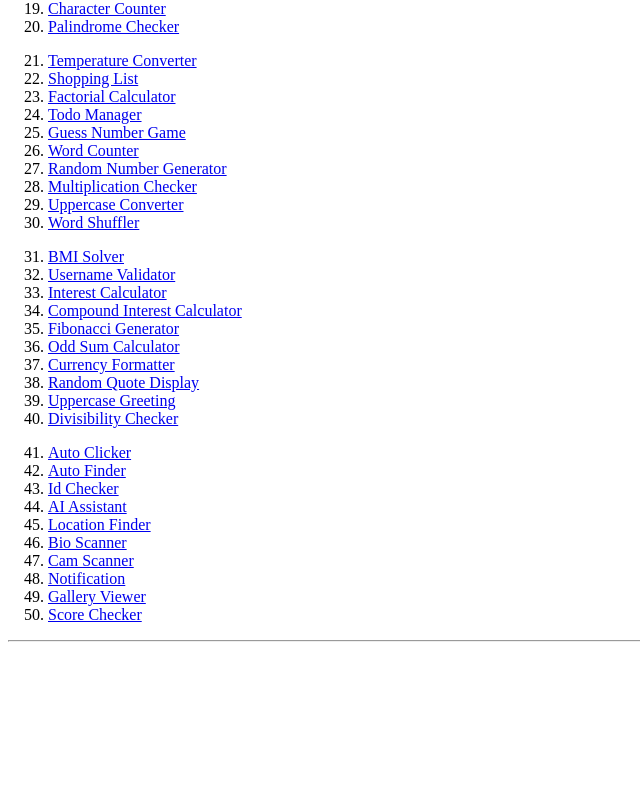
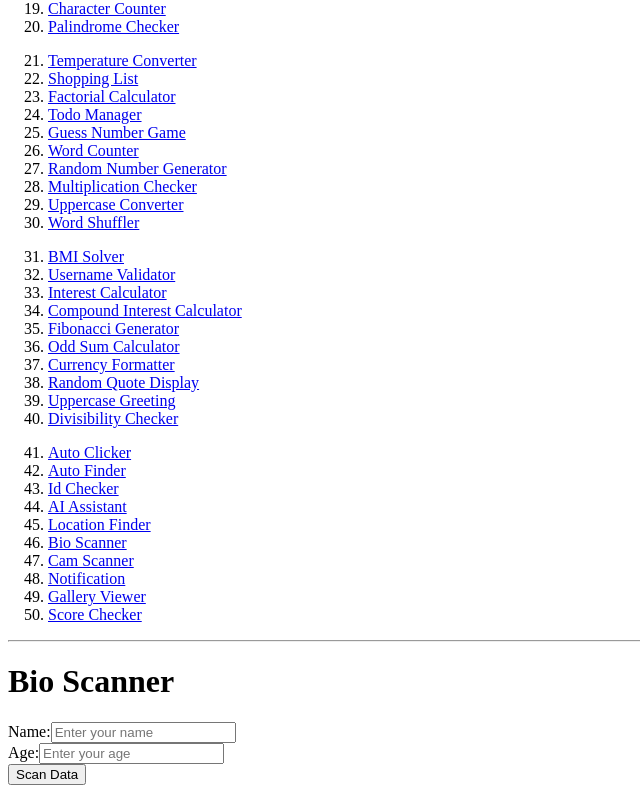
Before and after one commit to SVFC-Travel-Booking-System/Angular-Components, an Angular app: page /bio-scanner in a window 1280 px wide. Before the commit this address led to /. Shown: the part 420-1213 px from the top of the page, without its empty margins (0-640 px from the left). Before the commit the page ends 1070 px from the top, so only its background shows below. Built offline with nearby package versions, Linux system fonts and the light colour scheme.

Commit message:
#46 simple bio scanner component

```diff
--- a/src/app/app-routing.module.ts
+++ b/src/app/app-routing.module.ts
@@ -45,7 +45,7 @@ import { AutofinderComponent } from './components/autofinder/autofinder.componen
 import { IdcheckerComponent } from './components/idchecker/idchecker.component';
 import { AiassistantComponent } from './components/aiassistant/aiassistant.component';
 import { LocationfinderComponent } from './components/locationfinder/locationfinder.component';
-
+import { BioscannerComponent } from './components/bioscanner/bioscanner.component';
 
 
 const routes: Routes = [
@@ -94,7 +94,7 @@ const routes: Routes = [
   { path: 'id-checker', component: IdcheckerComponent},
   { path: 'ai-assistant', component: AiassistantComponent},
   { path: 'location-finder', component: LocationfinderComponent},
-
+  { path: 'bio-scanner', component: BioscannerComponent},
 
 ];
 
--- a/src/app/app.module.ts
+++ b/src/app/app.module.ts
@@ -49,6 +49,7 @@ import { AutofinderComponent } from './components/autofinder/autofinder.componen
 import { IdcheckerComponent } from './components/idchecker/idchecker.component';
 import { AiassistantComponent } from './components/aiassistant/aiassistant.component';
 import { LocationfinderComponent } from './components/locationfinder/locationfinder.component';
+import { BioscannerComponent } from './components/bioscanner/bioscanner.component';
 
 
 @NgModule({
@@ -99,6 +100,7 @@ import { LocationfinderComponent } from './components/locationfinder/locationfin
     IdcheckerComponent,
     AiassistantComponent,
     LocationfinderComponent,
+    BioscannerComponent,
 
 
 
--- /dev/null
+++ b/src/app/components/bioscanner/bioscanner.component.html
@@ -0,0 +1,21 @@
+<div class="container">
+    <h1>Bio Scanner</h1>
+
+    <!-- Input fields for user data -->
+    <div>
+        <label for="name">Name:</label>
+        <input id="name" type="text" [(ngModel)]="name" placeholder="Enter your name" />
+    </div>
+
+    <div>
+        <label for="age">Age:</label>
+        <input id="age" type="number" [(ngModel)]="age" placeholder="Enter your age" />
+    </div>
+
+    <button (click)="scanData()">Scan Data</button>
+
+    <!-- Display scanned data -->
+    <div *ngIf="scannedData">
+        <p>{{ scannedData }}</p>
+    </div>
+</div>
--- /dev/null
+++ b/src/app/components/bioscanner/bioscanner.component.ts
@@ -0,0 +1,22 @@
+import { Component } from '@angular/core';
+
+@Component({
+  selector: 'app-bioscanner',
+  templateUrl: './bioscanner.component.html',
+  styleUrl: './bioscanner.component.css'
+})
+export class BioscannerComponent {
+  name: string = ''; // User's name
+  age: number | null = null; // User's age
+  scannedData: string = ''; // Data to display
+
+  // Method to process and display scanned data
+  scanData() {
+    if (this.name.trim().length > 0 && this.age !== null) {
+      this.scannedData = `Name: ${this.name}, Age: ${this.age}`;
+    } else {
+      this.scannedData = 'Please enter both name and age.';
+    }
+  }
+
+}
```
Also changed, not shown: src/app/components/bioscanner/bioscanner.component.css (added), 1 other file (tests, documents, lock files or other folders).
